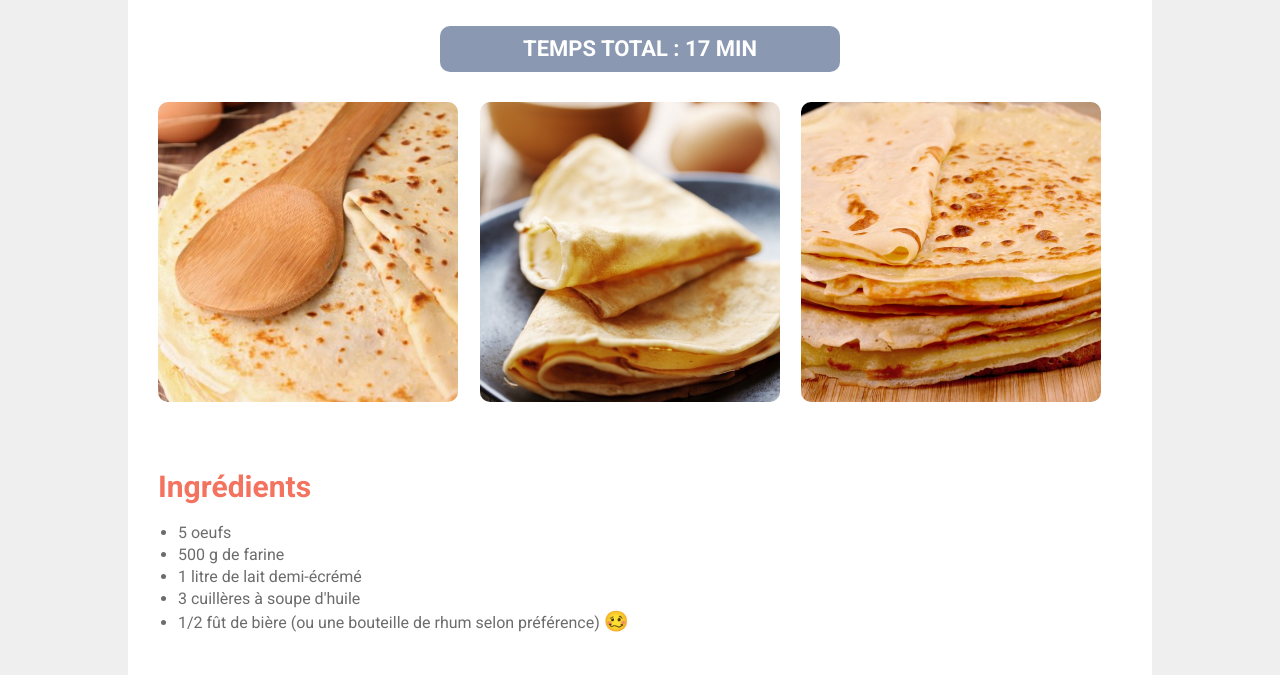
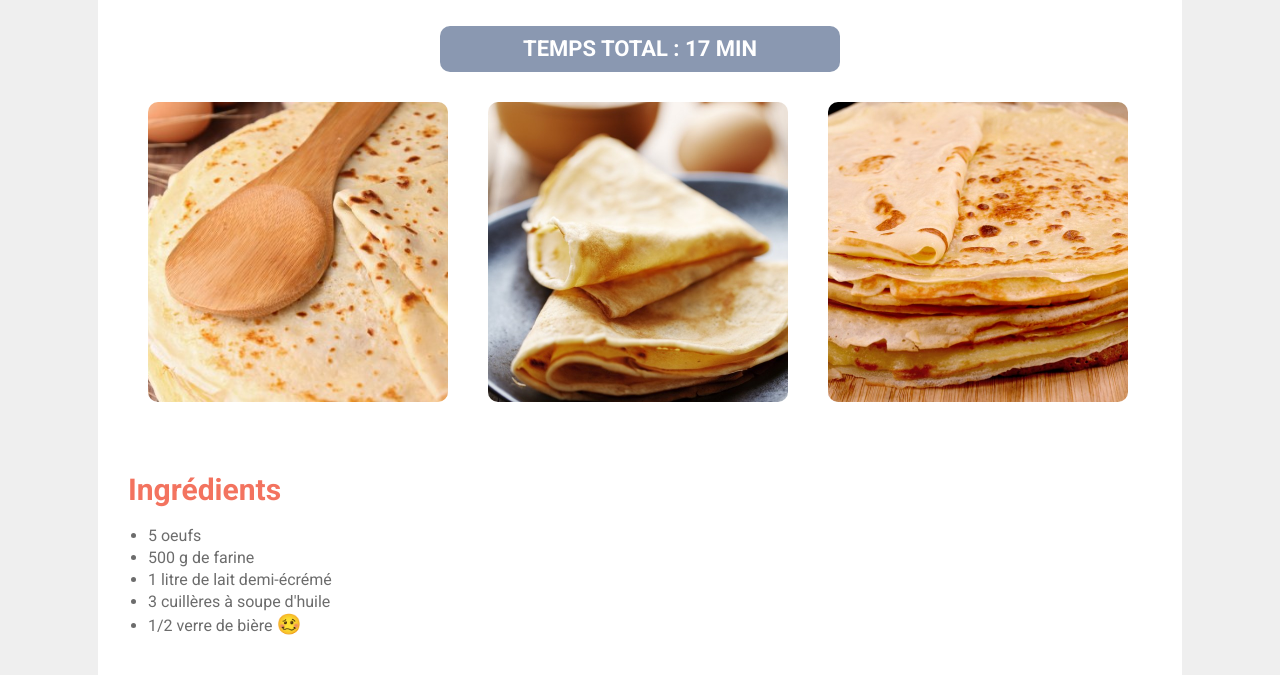
Before and after one commit to lemarak/Marmiton-replique, a plain HTML site: page index.html in a window 1280 px wide. Shown: the part 277-952 px from the top of the page. Drawn offline with Linux system fonts and the light colour scheme.

Commit message:
align pictures

```diff
--- a/assets/css/reset.css
+++ b/assets/css/reset.css
@@ -107,7 +107,6 @@ section {
 }
 body {
   line-height: 1;
-  box-sizing: border-box;
 }
 ol,
 ul {
--- a/assets/css/style.css
+++ b/assets/css/style.css
@@ -92,15 +92,14 @@ main {
 }
 
 .box-pictures {
-  display: flex;
-  justify-content: space-evenly;
+  margin: 0 auto;
 }
 
 .box-pictures img {
   width: 300px;
   height: 300px;
   object-fit: cover;
-  margin-right: 21px;
+  margin: 0 20px;
   border-radius: 10px;
 }
 
--- a/index.html
+++ b/index.html
@@ -25,8 +25,7 @@
     <!-- MAIN -->
 
     <main>
-      <div class="container">
-        <section>
+      <section class="container">
         <h1>Pâte à crêpes simple</h1>
         <p class="baseline">
           Selon nos informations, cette recette est compatible avec le régime
@@ -47,7 +46,7 @@
             <li>1 litre de lait demi-écrémé</li>
             <li>3 cuillères à soupe d'huile</li>
             <li>
-                1/2 fût de bière (ou une bouteille de rhum selon préférence)
+              1/2 verre de bière
               <span class="smiley">🥴</span>
             </li>
           </ul>
@@ -57,9 +56,9 @@
             <h2>Préparation</h2>
             <h3>Etape 1</h3>
             <p>
-                Dans un saladier verser la moitié de la farine, puis rajouter
-                les oeufs un à un, rajouter ensuite un peu de lait puis de la
-                farine puis à nouveu du lait et ainsi de suite.
+              Dans un saladier verser la moitié de la farine, puis rajouter les
+              oeufs un à un, rajouter ensuite un peu de lait puis de la farine
+              puis à nouveu du lait et ainsi de suite.
             </p>
           </div>
           <div class="etape">
@@ -72,7 +71,6 @@
           </div>
         </div>
       </section>
-      </div>
     </main>
 
     <!-- FOOTER -->
```
Also changed, not shown: 1 other file. Lines whose indentation alone changed are shown as unchanged.
